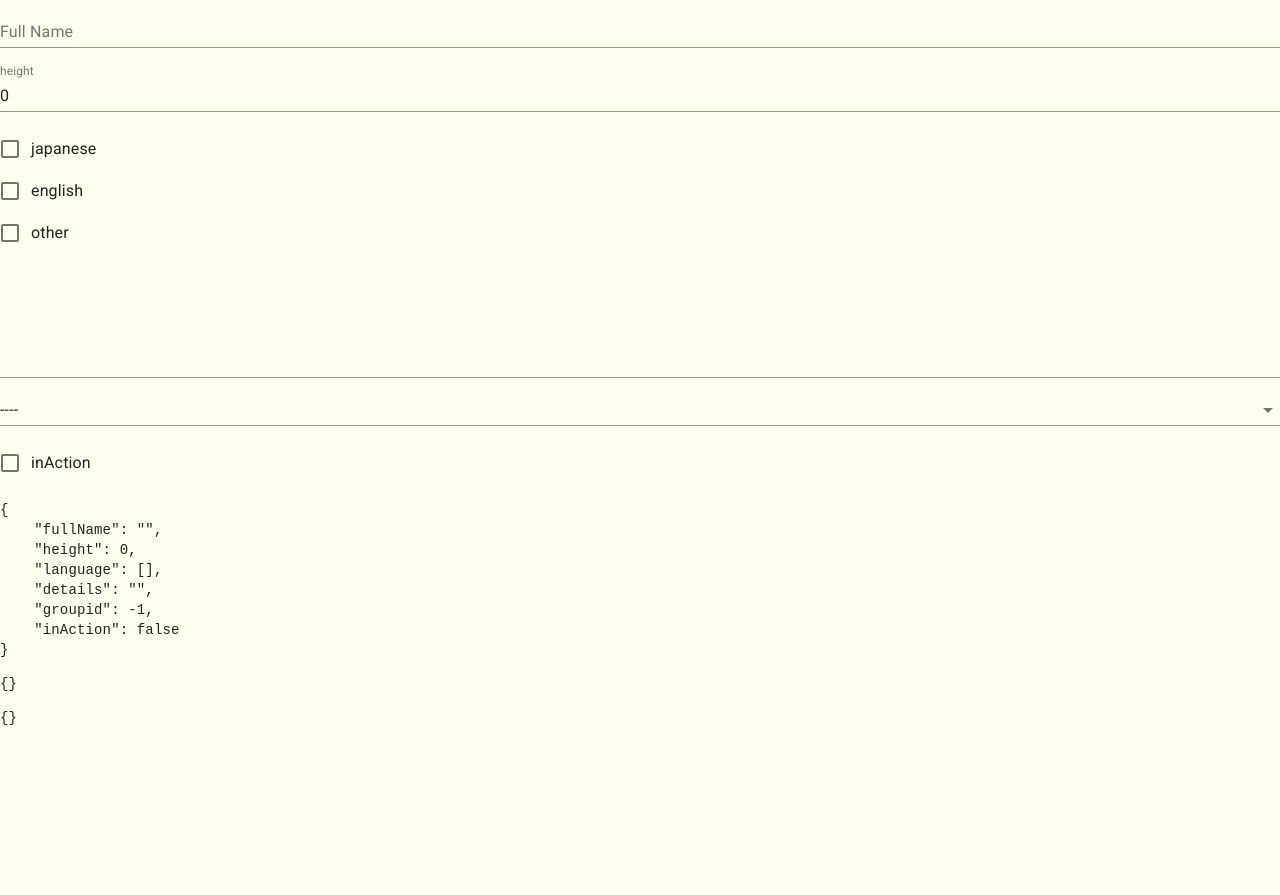
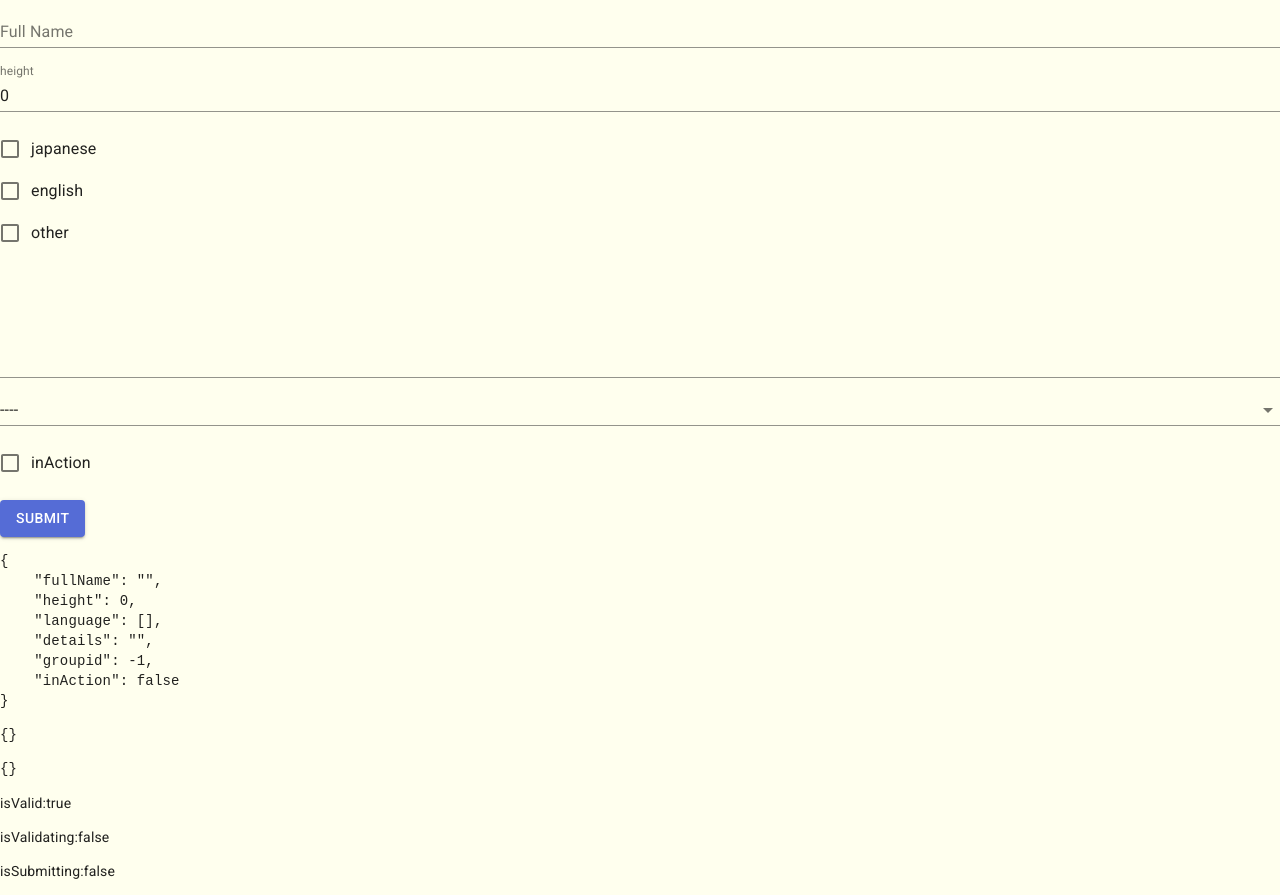
Before and after one commit to moneyan9/fz5050-tutorial-10-to-18, a Next.js app: page /formdemo in a window 1280 px wide. Before the commit the page ends 800 px from the top, so only its background shows below. Built offline with nearby package versions, Linux system fonts and the light colour scheme.

Commit message:
tutorial18 finished

```diff
--- a/pages/formdemo.tsx
+++ b/pages/formdemo.tsx
@@ -1,5 +1,5 @@
 import { Form, Formik, Field, useField, ErrorMessage } from 'formik';
-import { TextField, Checkbox, FormControlLabel, CheckboxProps, FormGroup, Box } from '@material-ui/core';
+import { Button, TextField, Checkbox, FormControlLabel, CheckboxProps, FormGroup, Box } from '@material-ui/core';
 import MenuItem from '@material-ui/core/MenuItem';
 //Fomikにあてるフォーム用のデータ構造
 import { VtuberDetails } from '../interfaces/vtuberdetails';
@@ -44,11 +44,21 @@ const FormDemo = () => {
                     )
                 }
 
-                initialValues={initialValues} onSubmit={() => { }}>
+                initialValues={initialValues} onSubmit={(values, formikHelpers) => {
+                    return new Promise((res, rej) => {
+                        setTimeout(() => {
+                            console.log(values);
+                            console.log(formikHelpers);
+                            console.log('---------');
+                            res();
+                        }, 3000); // submit押下したときにsetTimeoutで3秒後に１回だけ実行させる
+                    })
+
+                }}>
 
 
-
-                {({ values, errors, touched }) => (
+                {/* isSubmitting, isValidatingを追加 */}
+                {({ values, errors, touched, isValid, isValidating, isSubmitting }) => (
                     <Form>
                         <Box mb={2}>
                             <FormGroup>
@@ -103,12 +113,19 @@ const FormDemo = () => {
                                 <MyCheckbox name="inAction" label="inAction" />
                             </FormGroup>
                         </Box>
+
+                        <Button type="submit" variant="contained" color="primary" disabled={!isValid || isValidating || isSubmitting} >Submit</Button>
+
                         <pre>{JSON.stringify(values, null, 4)}</pre>
                         {/* バリデーション状況の出力*/}
                         <pre>{JSON.stringify(errors, null, 4)}</pre>
 
                         {/* touched状況の出力*/}
                         <pre>{JSON.stringify(touched, null, 4)}</pre>
+
+                        <p>isValid:{isValid.toString()}</p>
+                        <p>isValidating:{isValidating.toString()}</p>
+                        <p>isSubmitting:{isSubmitting.toString()}</p>
                     </Form>
                 )}
             </Formik>
```
